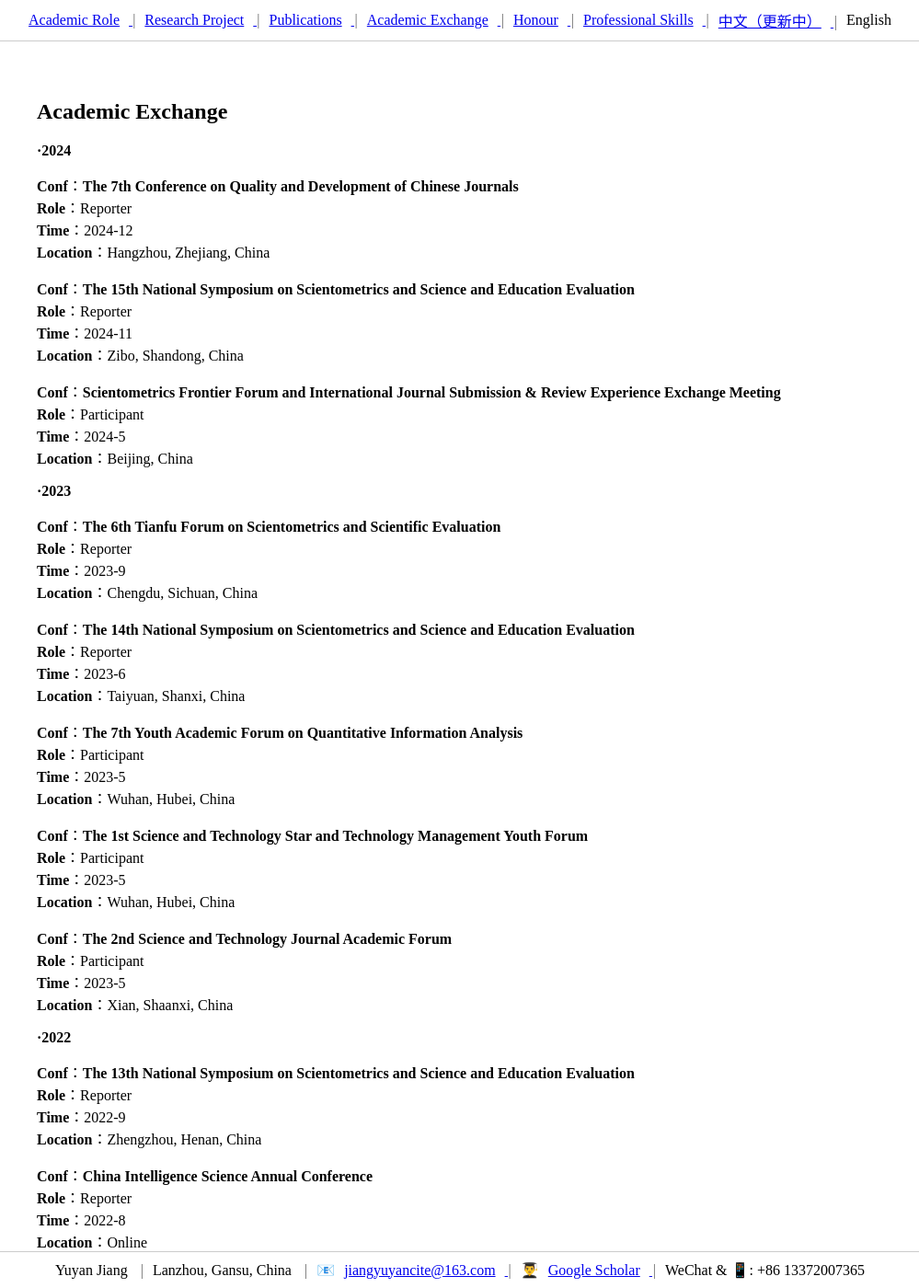
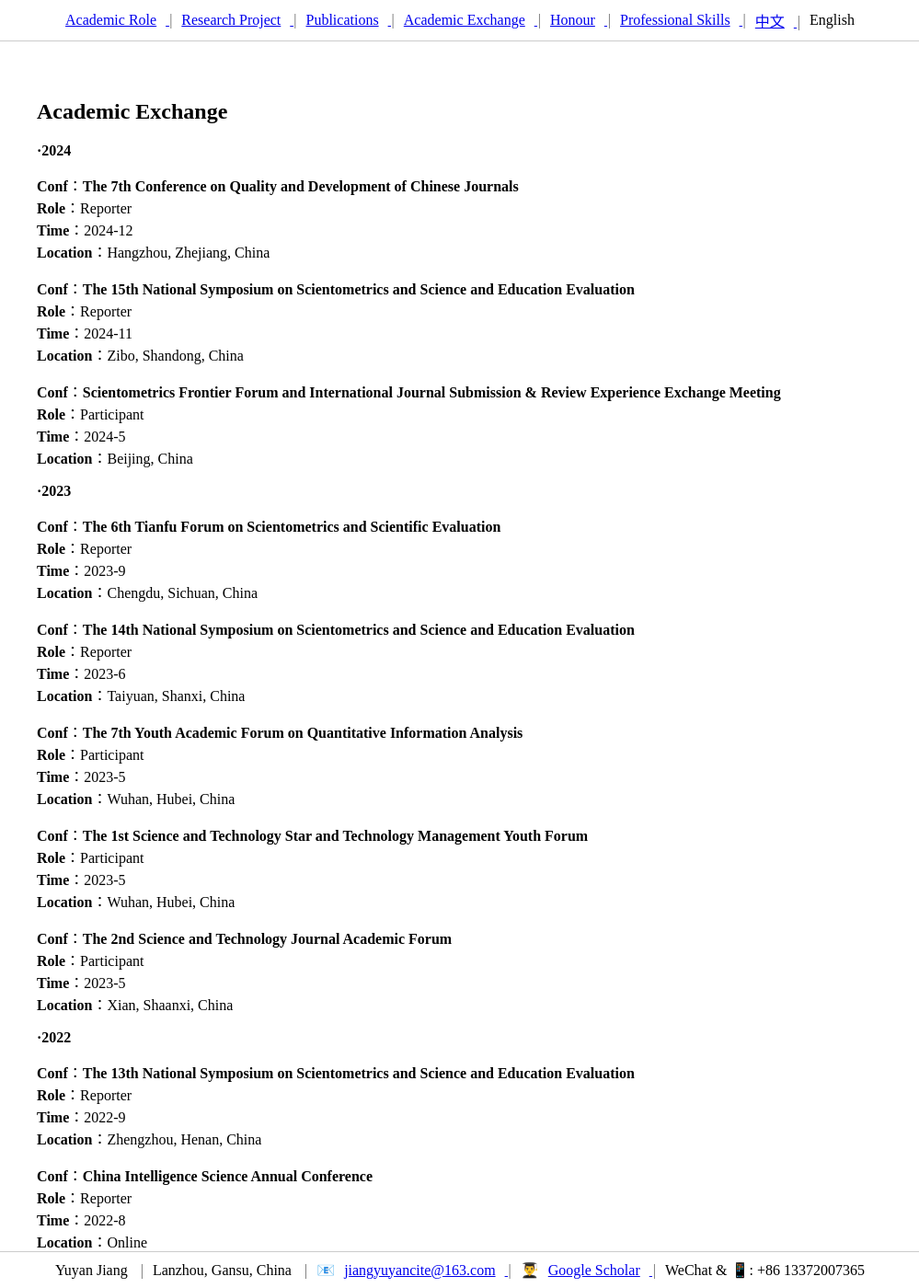
Before and after one commit to jiang-yuyan/Yuyan-Jiang-CV, a Jekyll site: the page built from exchange/exchanges.md, in a window 1280 px wide and 1400 px high. Shown: the whole window at 92% size, without its empty margins (150-1149 px from the left). Built offline with Jekyll 4.4.1, drawn with Linux system fonts in a browser that asks for light colours; our own code applies the rules of GitHub Pages for plain Markdown files; part of the change alters nothing that is shown.

Commit message:
Refactor exchanges.md to remove styles and add layout
Removed inline styles and added layout metadata for exchanges page.

```diff
--- a/exchange/exchanges.md
+++ b/exchange/exchanges.md
@@ -1,122 +1,7 @@
-<style>
-    /* 设置导航栏固定在页面顶部 */
-    .navigation {
-        position: fixed;
-        top: 0;
-        left: 0;
-        width: 100%;
-        background-color: white;
-        z-index: 1000;
-        padding: 10px;
-        border-bottom: 1px solid #ccc;
-        display: flex;
-        justify-content: center;
-        align-items: center;
-        gap: 10px; /* 统一设置元素间距 */
-    }
-
-    /* 添加分隔符样式 */
-    .navigation a:not(:last-child)::after {
-        content: " | ";
-        margin-left: 10px;
-        color: #666;
-    }
-
-    /* 为页面主体添加顶部内边距，避免内容被导航栏遮挡 */
-    body {
-        padding-top: 60px;
-        padding-bottom: 60px;
-    }
-
-    /* 设置底部连接栏固定在页面底部 */
-    .connection {
-        position: fixed;
-        bottom: 0;
-        left: 0;
-        width: 100%;
-        background-color: white;
-        z-index: 1000;
-        padding: 10px;
-        border-top: 1px solid #ccc;
-        display: flex;
-        justify-content: center;
-        align-items: center;
-        gap: 10px; /* 统一设置元素间距 */
-    }
-
-    .connection a:not(:last-child)::after {
-        content: " | ";
-        margin-left: 10px;
-        color: #666;
-    }
-
-    /* 下拉菜单样式 */
-    .dropdown {
-        position: relative;
-        display: inline-block;
-    }
-
-    .dropdown-menu {
-        display: none;
-        position: absolute;
-        background-color: white;
-        min-width: 100px;
-        box-shadow: 0px 8px 16px 0px rgba(0,0,0,0.2);
-        z-index: 1001;
-        border: 1px solid #ccc;
-        top: 100%;
-        left: 0;
-    }
-
-    .dropdown-menu a {
-        color: black;
-        padding: 8px 12px;
-        text-decoration: none;
-        display: block;
-        font-size: 14px;
-    }
-
-    .dropdown-menu a:hover {
-        background-color: #f1f1f1;
-    }
-
-    .dropdown:hover .dropdown-menu {
-        display: block;
-    }
-
-    .dropdown-menu a::after {
-        content: none !important;
-    }
-</style>
-
-<div class="navigation">
-<a href="https://jiang-yuyan.github.io/Yuyan-Jiang-CV/role/roles">Academic Role</a>
-<a href="https://jiang-yuyan.github.io/Yuyan-Jiang-CV/project/projects">Research Project</a>
-<div class="dropdown">
-    <a href="https://jiang-yuyan.github.io/Yuyan-Jiang-CV/publication/publications">Publications</a>
-    <div class="dropdown-menu">
-        <a href="https://jiang-yuyan.github.io/Yuyan-Jiang-CV/publication/publication-2025">2025</a>
-        <a href="https://jiang-yuyan.github.io/Yuyan-Jiang-CV/publication/publication-2024">2024</a>
-        <a href="https://jiang-yuyan.github.io/Yuyan-Jiang-CV/publication/publication-2023">2023</a>
-        <a href="https://jiang-yuyan.github.io/Yuyan-Jiang-CV/publication/publication-2022">2022</a>
-        <a href="https://jiang-yuyan.github.io/Yuyan-Jiang-CV/publication/publication-2021">2021</a>
-        <a href="https://jiang-yuyan.github.io/Yuyan-Jiang-CV/publication/publication-2020">2020</a>
-    </div>
-</div>
-<a href="https://jiang-yuyan.github.io/Yuyan-Jiang-CV/exchange/exchanges">Academic Exchange</a>
-<a href="https://jiang-yuyan.github.io/Yuyan-Jiang-CV/honour/honours">Honour</a>
-<a href="https://jiang-yuyan.github.io/Yuyan-Jiang-CV/skill/skills">Professional Skills</a>
-<a href="https://jiang-yuyan.github.io/Yuyan-Jiang-CV/exchange/exchanges-zh">中文（更新中）</a>
-<a>English</a>
-</div>
-
-<div id="connection" class="connection">
-    <a>Yuyan Jiang</a>
-    <a>Lanzhou, Gansu, China</a>
-    📧<a href="mailto:jiangyuyancite@163.com">jiangyuyancite@163.com</a>
-    👨‍🎓 <a href="https://scholar.google.com/citations?user=QTCEilEAAAAJ">Google Scholar</a>
-    <a>WeChat & 📱: +86 13372007365</a>
-</div>
+---
+layout: default
+title: exchanges
+---
 
 ## Academic Exchange
 __·2024__
```
